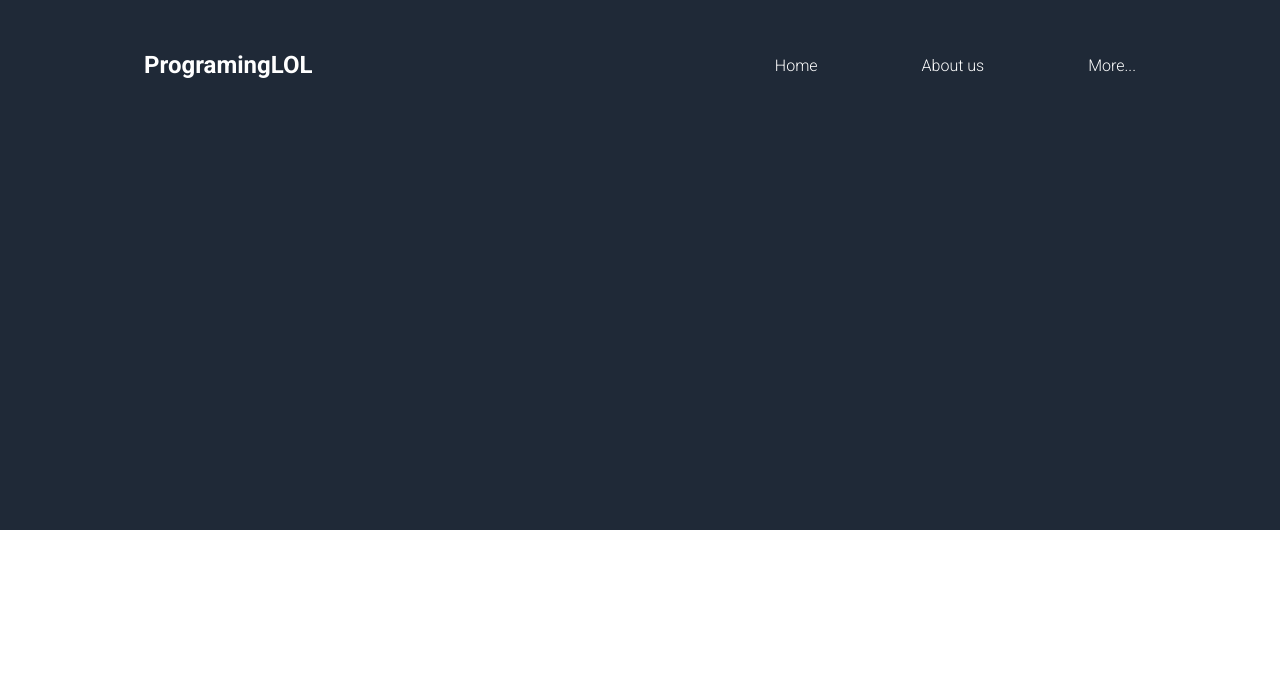
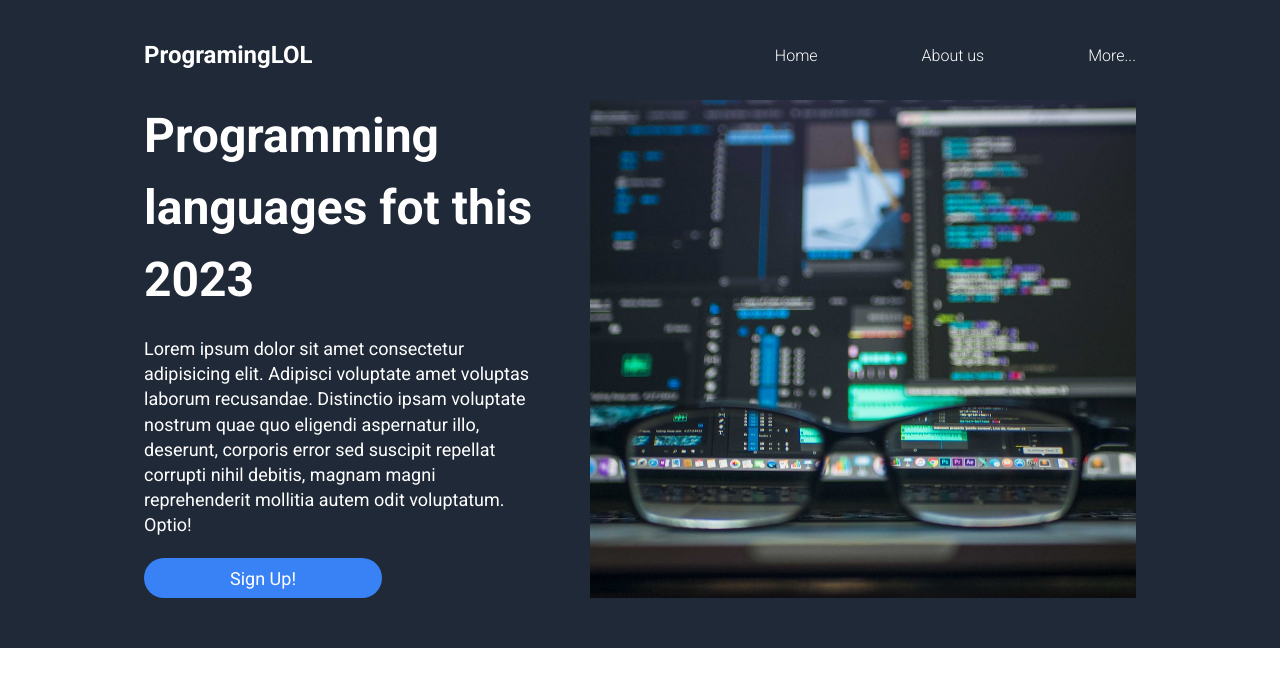
Before and after one commit to Gerardo233/Landing-Page, a plain HTML site: page index.html in a window 1280 px wide. Drawn offline with Linux system fonts and the light colour scheme.

Commit message:
The header sections has been completed

```diff
--- a/css/index-styles.css
+++ b/css/index-styles.css
@@ -5,44 +5,98 @@
 }
 
 /*Body global styles*/
-body{
+body {
 	font-size: 16px;
 }
 /*Header styles*/
-#header{
+#header {
 	width: 100%;
 	height: auto;
-    padding: 20px;
+	padding: 10px 20px 50px;
 	background-color: #1f2937;
 	display: flex;
 	flex-direction: column;
 }
 
-#header > section{
-    width: 100%;
-    height: 400px;
+#header section {
+	width: 80%;
+	height: auto;
+	color: white;
+	font-family: 'Roboto', sans-serif;
 }
 
-#header > .logo-and-options{
-    width: 80%;
+#header > .logo-and-options {
 	height: 90px;
 	display: flex;
-    color: white;
 	font-family: robo;
 	margin: 0 auto;
 	align-items: center;
 	justify-content: space-between;
 }
 
-#header > .logo-and-options h2{
+#header > .logo-and-options h2 {
 	font-family: 'Roboto', sans-serif;
 	font-weight: 700;
 }
 
-#header > .logo-and-options ul li{
+#header > .logo-and-options ul li {
 	font-family: 'Roboto', sans-serif;
 	font-weight: 300;
 	list-style: none;
 	display: inline-block;
-    margin: 0  0 0 100px;
+	margin: 0 0 0 100px;
 }
+
+#header > .welcome-section {
+	margin: 0 auto;
+	display: flex;
+	justify-content: space-between;
+}
+
+#header > .welcome-section > .txtinf {
+	width: 40%;
+	display: flex;
+	flex-wrap: wrap;
+    align-content: space-between;
+    gap: 20px;
+}
+
+#header > .welcome-section > .imgfig {
+	width: 55%;
+	height: auto;
+	background-image: url('/img/pexels-kevin-ku-577585.jpg');
+	background-position: center;
+	background-repeat: no-repeat;
+	background-size: cover;
+}
+
+#header > .welcome-section > .txtinf > h1 {
+	font-size: 48px;
+	font-weight: 700;
+    height: min-content;
+    width: 100%;
+    line-height: 1.5;
+}
+
+#header > .welcome-section > .txtinf > p{
+height: min-content;
+width: 100%;
+line-height: 1.4;
+font-weight: 400;
+font-size: 18px;
+}
+
+#header > .welcome-section > .txtinf > .btn {
+	background-color: #3882f6;
+	color: white;
+	font-family: 'Roboto', sans-serif;
+	font-weight: 400;
+	font-size: 18px;
+	border-radius: 25px;
+    display: block;
+    height: 40px;
+    padding: 10px;
+    border: none;
+    flex: 1 1 auto;
+    max-width: 60%;
+}
--- a/index.html
+++ b/index.html
@@ -22,7 +22,16 @@
                     <li class="alink">More...</li>
                 </ul>
 			</section>
-			<section class="welcome-section"></section>
+			<section class="welcome-section">
+                <section class="txtinf">
+                    <h1>Programming languages fot this 2023</h1>
+                    <p>Lorem ipsum dolor sit amet consectetur adipisicing elit. Adipisci voluptate amet voluptas laborum recusandae. Distinctio ipsam voluptate nostrum quae quo eligendi aspernatur illo, deserunt, corporis error sed suscipit repellat corrupti nihil debitis, magnam magni reprehenderit mollitia autem odit voluptatum. Optio!</p>
+					<button class="btn">Sign Up!</button>
+                </section>
+                <div class="imgfig">
+
+                </div>
+            </section>
 		</header>
 
 		<main class="main-content" id="main">
```
Lines whose indentation alone changed are shown as unchanged.
